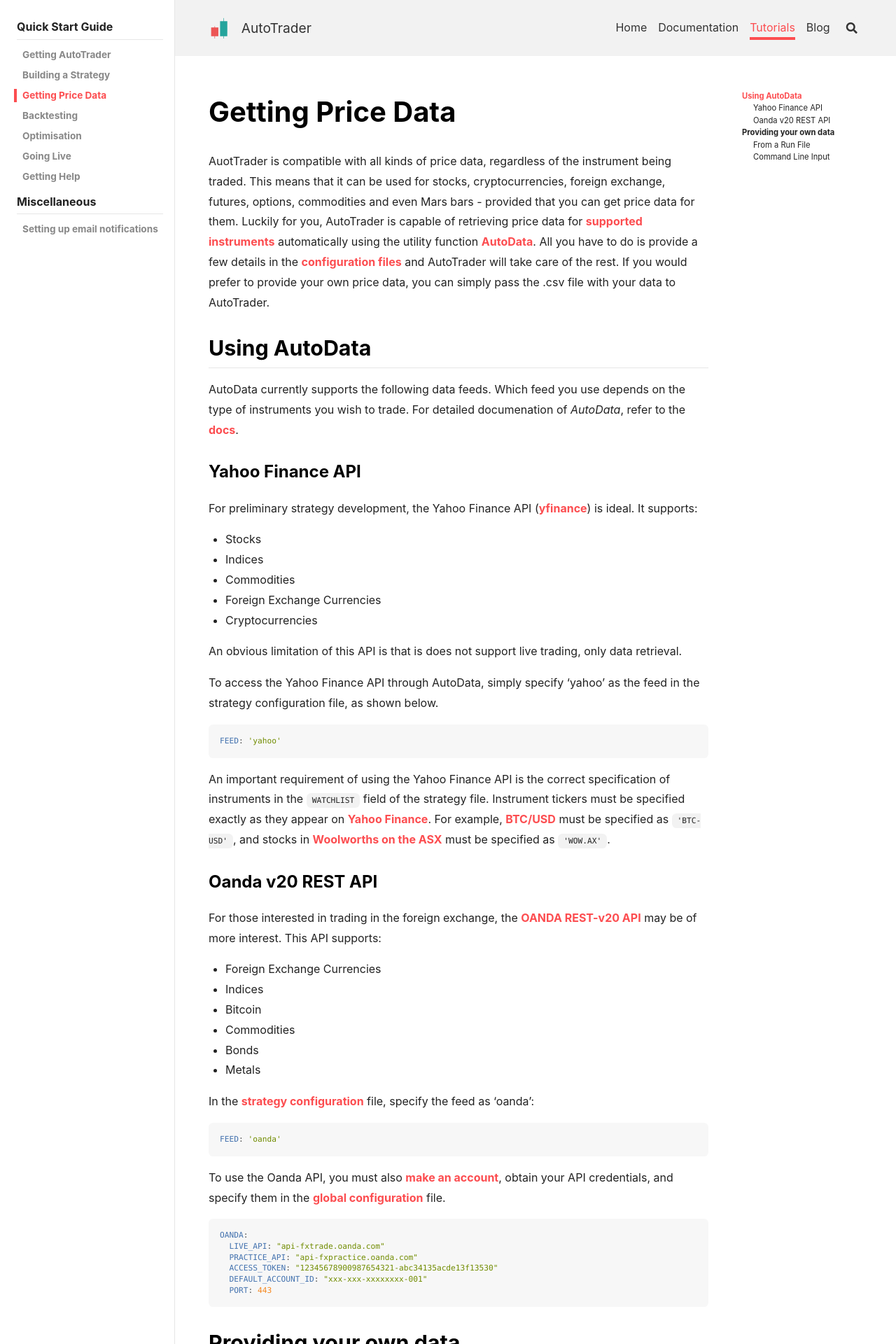
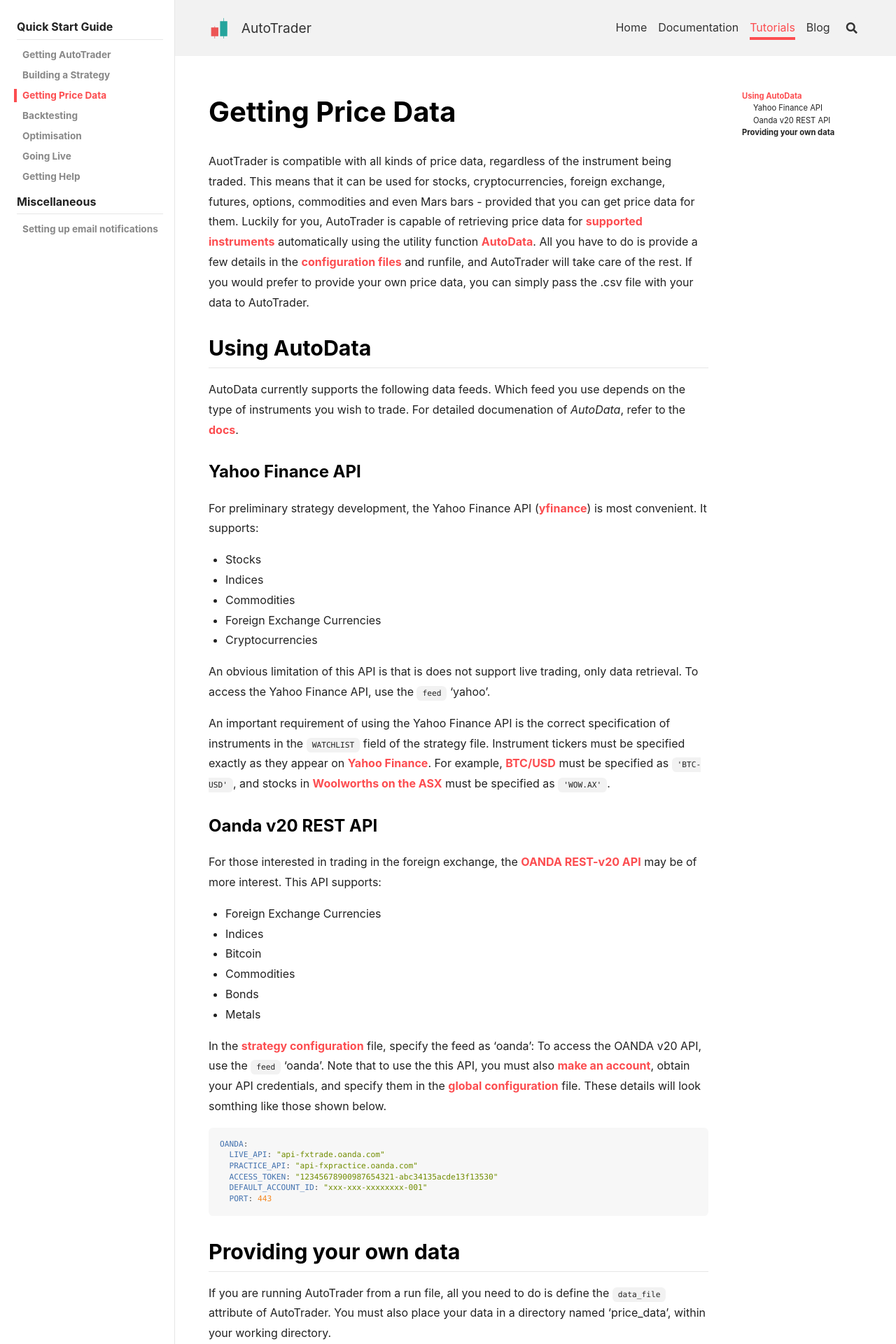
Before and after one commit to kieran-mackle/AutoTrader, a Jekyll site: the page built from content/_tutorials/1.3-getting-data.md, in a window 1280 px wide. Shown: the top 1920 px of the page at 70% size. Built offline with Jekyll 4.4.1, drawn with Linux system fonts in a browser that asks for light colours; nearby versions of some CDN libraries; some of the changed text lies outside the part shown.

Commit message:
docs: updated data guide

````diff
--- a/content/_tutorials/1.3-getting-data.md
+++ b/content/_tutorials/1.3-getting-data.md
@@ -9,7 +9,7 @@
 bars - provided that you can get price data for them.
 Luckily for you, AutoTrader is capable of retrieving price data for [supported instruments](../supported-api) automatically
 using the utility function [AutoData](../docs/autodata). All you have to do is provide a few details in the
-[configuration files](../docs/configuration) and AutoTrader will take care of the rest.
+[configuration files](../docs/configuration) and runfile, and AutoTrader will take care of the rest.
 If you would prefer to provide your own price data, you can simply pass the .csv file with your data to AutoTrader.
 
 
@@ -19,7 +19,7 @@
 
 
 ### Yahoo Finance API
-For preliminary strategy development, the Yahoo Finance API ([yfinance](https://pypi.org/project/yfinance/)) is ideal.
+For preliminary strategy development, the Yahoo Finance API ([yfinance](https://pypi.org/project/yfinance/)) is most convenient.
 It supports:
 - Stocks
 - Indices
@@ -27,14 +27,10 @@
 - Foreign Exchange Currencies
 - Cryptocurrencies
 
-An obvious limitation of this API is that is does not support live trading, only data retrieval.
+An obvious limitation of this API is that is does not support live trading, only data retrieval. To access the Yahoo Finance API,
+use the `feed` 'yahoo'.
 
-To access the Yahoo Finance API through AutoData, simply specify 'yahoo' as the feed in the strategy configuration file,
-as shown below.
 
-```yaml
-FEED: 'yahoo'
-```
 
 An important requirement of using the Yahoo Finance API is the correct specification of instruments in the `WATCHLIST`
 field of the strategy file. Instrument tickers must be specified exactly as they appear on
@@ -54,14 +50,9 @@
 - Metals
 
 
-
 In the [strategy configuration](../docs/configuration-strategy) file, specify the feed as 'oanda':
-```yaml
-FEED: 'oanda'
-```
-
-To use the Oanda API, you must also [make an account](https://www.oanda.com/au-en/trading/), obtain your API credentials, and
-specify them in the [global configuration](../docs/configuration-global) file.
+To access the OANDA v20 API, use the `feed` 'oanda'. Note that to use the this API, you must also [make an account](https://www.oanda.com/au-en/trading/), obtain your API credentials, and specify them in the [global configuration](../docs/configuration-global) file. These details will
+look somthing like those shown below.
 
 ```yaml
 OANDA:
@@ -75,8 +66,6 @@
 
 
 ## Providing your own data
-
-### From a Run File
 If you are running AutoTrader from a run file, all you need to do is define the `data_file` attribute of AutoTrader. You must
 also place your data in a directory named 'price_data', within your working directory.
 
@@ -86,11 +75,3 @@
 at = AutoTrader()
 at.data_file = 'price_data.csv'
 ```
-
-### Command Line Input
-If you are running AutoTrader from the command line, you can use the `--data` or `-d` flag to pass in the filename
-of your data, as shown below.
-
-```bash
-$ ./AutoTrader.py -b -c simple_macd -d price_data.csv
-```
````
